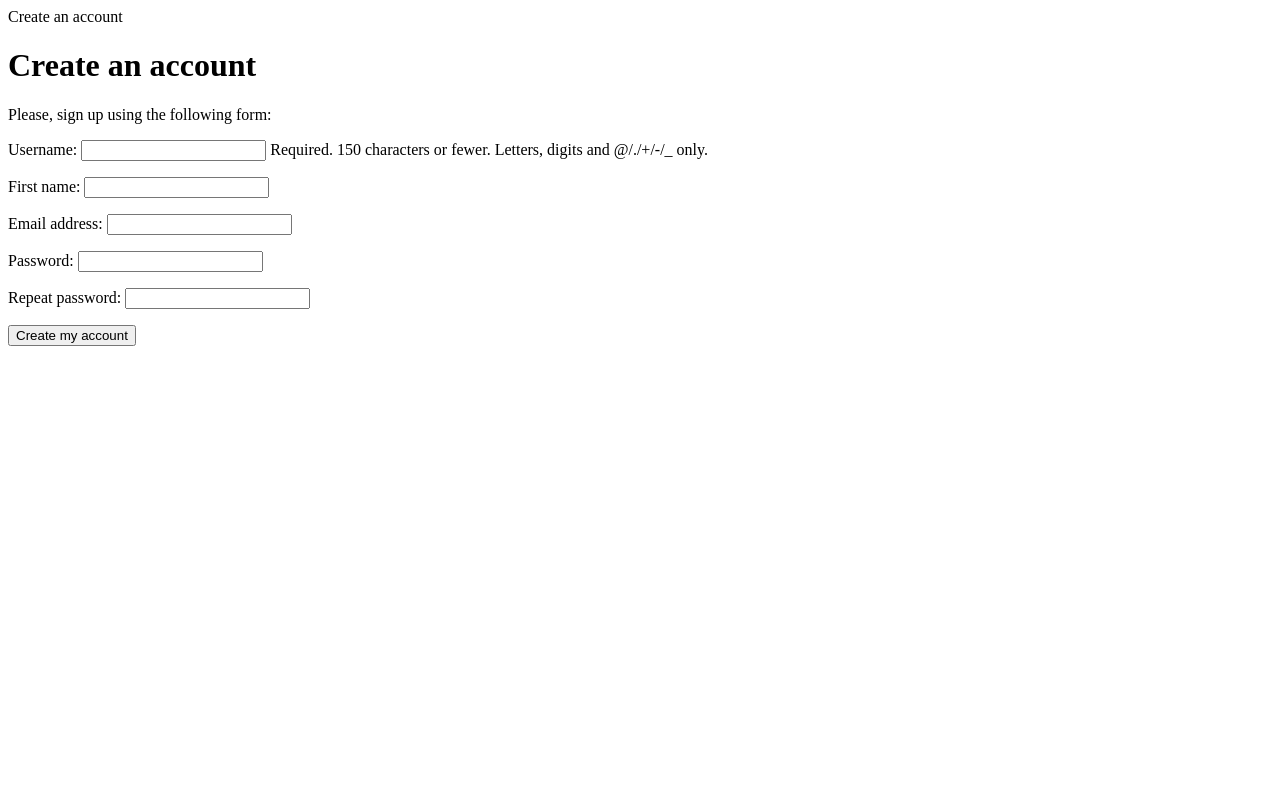
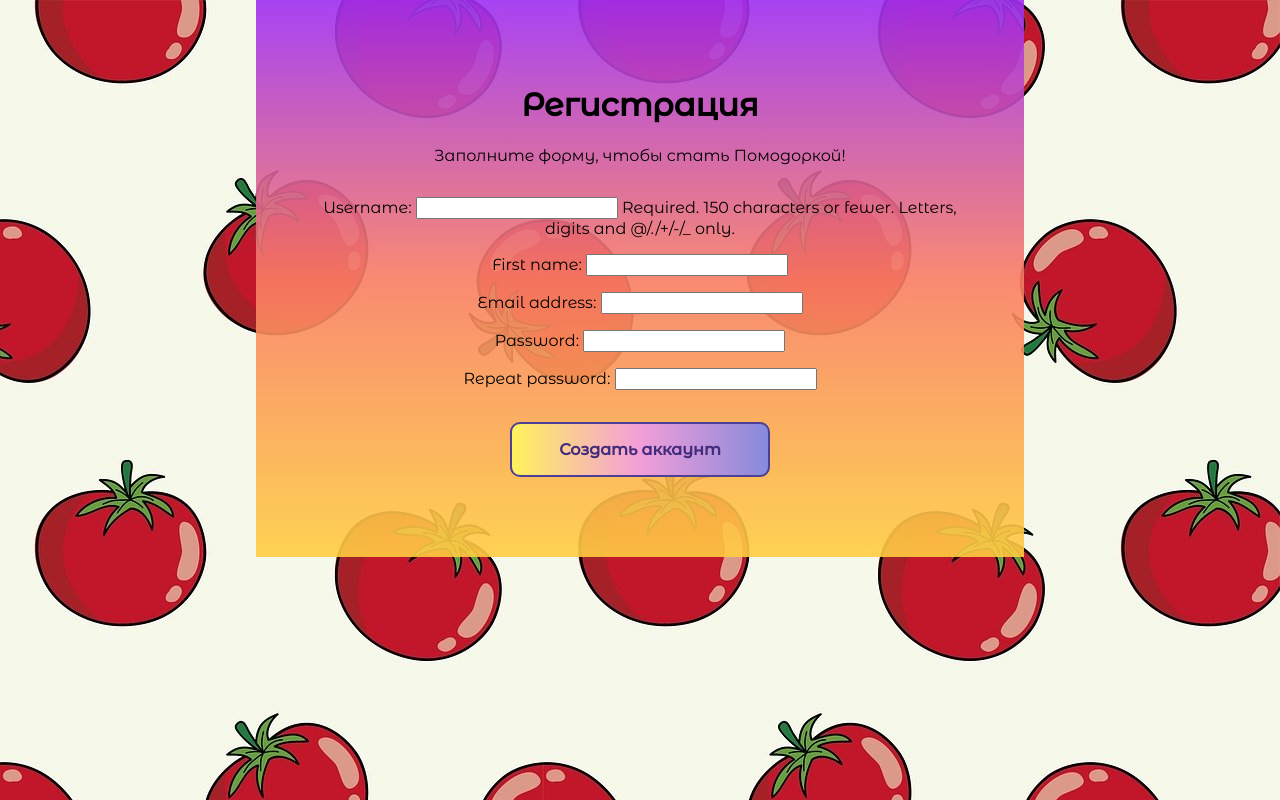
Before and after one commit to FOAna/Todo_Back-Front-project, a Django app: page /todo/register in a window 1280 px wide. Run offline with Django 3.2, Linux system fonts and the light colour scheme.

Commit message:
add styles for base pages

```diff
--- a/main/homework/todo/templates/account/register.html
+++ b/main/homework/todo/templates/account/register.html
@@ -1,13 +1,71 @@
 {% extends "base_template.html" %}
+{% block title %}{% endblock %}
+{% block content %}
 
-{% block title %}Create an account{% endblock %}
+<!DOCTYPE html>
+<html lang="ru">
+<head>
+    <meta charset="UTF-8">
+    <meta http-equiv="X-UA-Compatible" content="IE=edge">
+    <meta name="viewport" content="width=device-width, initial-scale=1.0">
+    <link href="https://fonts.googleapis.com/css2?family=Montserrat+Alternates:wght@400;500&display=swap"
+        rel="stylesheet">
+    <title>Pomodoro &#128400;</title>
+    {% load static %}
+    <link rel="icon" href="{% static 'images/tomatoFavi.svg' %}" type="image/svg">
+    <style type="text/css">
+        body{
+            background-image: url("{% static './images/tomatoBackground.jpg' %}");
+            background-repeat: no-repeat;
+            background-attachment: fixed;
+            background-size: cover;
+            font-family: "Montserrat Alternates", sans-serif;
+            padding: 0;
+            margin: 0;
+            overflow: hidden;
+        }
+        input {
+            font-family: "Montserrat Alternates", sans-serif;
+        }
+        .login {
+            width: 50%;
+            margin: auto;
+            padding: 64px;
+            text-align: center;
+            background: linear-gradient(rgba(159, 46, 244, 0.9), rgba(249, 125, 100, 0.9), rgba(255, 205, 66, 0.9));
+        }
+        form {
+            margin-top: 32px;
+        }
+        .button {
+            padding: 16px;
+            margin-top: 16px;
+            width: 40%;
+            min-width: 260px;
+            border-radius: 10px;
+            background: linear-gradient(to right, #fff25c, #f39ed9, #868adc);
+            border:2px solid #4d3e96;
+            font-weight: bold;
+            color: #432b7c;
+            font-size: 16px;
+            transition: 0.4s;
+        }
+        .button:hover {
+            background: linear-gradient(to left, #fff25c, #f39ed9, #868adc);
+        }
+    </style>
+</head>
+<body>
+    <div class="login">
+        <h1>Регистрация</h1>
+        <p>Заполните форму, чтобы стать Помодоркой!</p>
+        <form action="./register" method="post">
+            {{ user_form.as_p }}
+            {% csrf_token %}
+            <p><input class="button" type="submit" value="Создать аккаунт"></p>
+        </form>
+    </div>
+</body>
+</html>
 
-{% block content %}
-    <h1>Create an account</h1>
-    <p>Please, sign up using the following form:</p>
-    <form action="./register" method="post">
-        {{ user_form.as_p }}
-        {% csrf_token %}
-        <p><input type="submit" value="Create my account"></p>
-    </form>
 {% endblock %}
--- a/main/homework/todo/templates/index.html
+++ b/main/homework/todo/templates/index.html
@@ -2,7 +2,9 @@
 <html lang="en">
 <head>
     <meta charset="UTF-8">
-    <title>Title</title>
+    <title>Pomodoro &#128400;</title>
+    {% load static %}
+    <link rel="icon" href="{% static 'images/tomatoFavi.svg' %}" type="image/svg">
 </head>
 <body>
     {% if request.user.is_authenticated %}
--- a/main/homework/todo/views.py
+++ b/main/homework/todo/views.py
@@ -14,7 +14,7 @@ def index(request):
     request.session['num_visits'] = num_visits+1
 
     return render(
-        request, 'index.html',
+        request, 'my_view/indexFront.html',
         context={'num_visits': num_visits}
     )
 
```
Also changed, not shown: main/homework/todo/static/styles/index.css (+35 -0 lines), main/homework/todo/templates/account/login.html (+56 -14 lines), main/homework/todo/templates/my_view/indexFront.html (+10 -1 lines), README.md, main/homework/db.sqlite3, main/homework/todo/static/images/door.svg (added), main/homework/todo/static/images/exit.svg (added), main/homework/todo/static/images/lock.svg (added), main/homework/todo/static/images/notes.svg (added), main/homework/todo/static/images/tomatoBackground.jpg (added), main/homework/todo/static/images/tomatoBackgroundCut.jpg (added).
